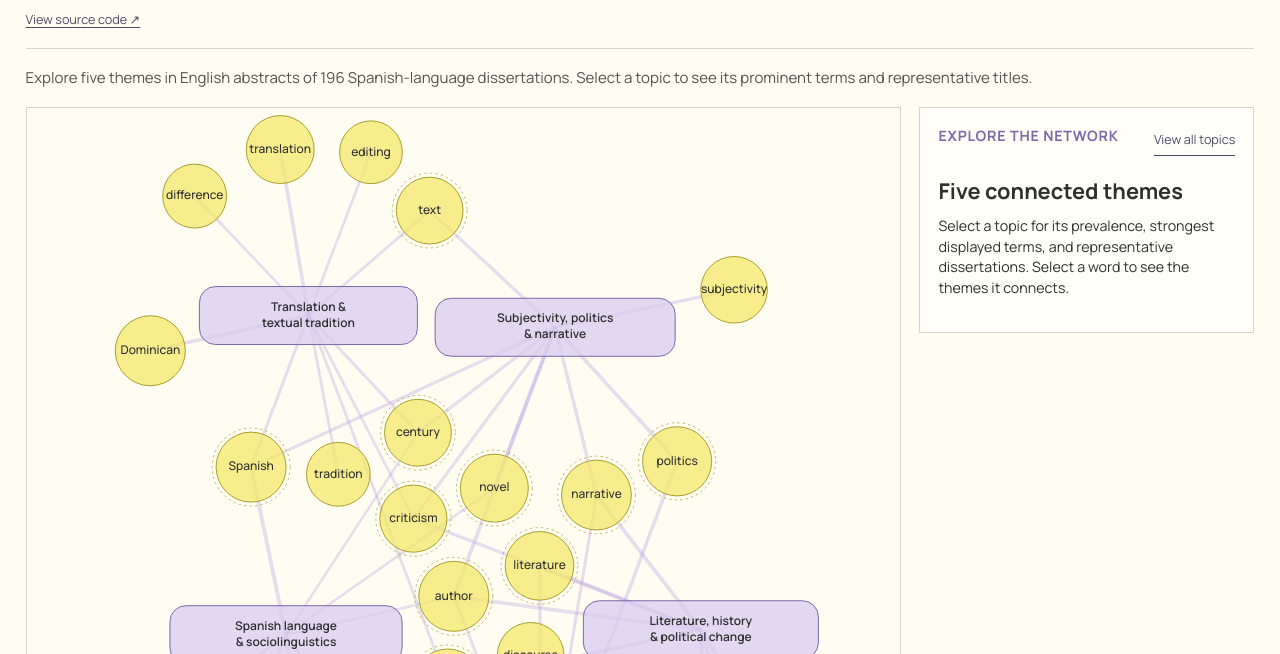
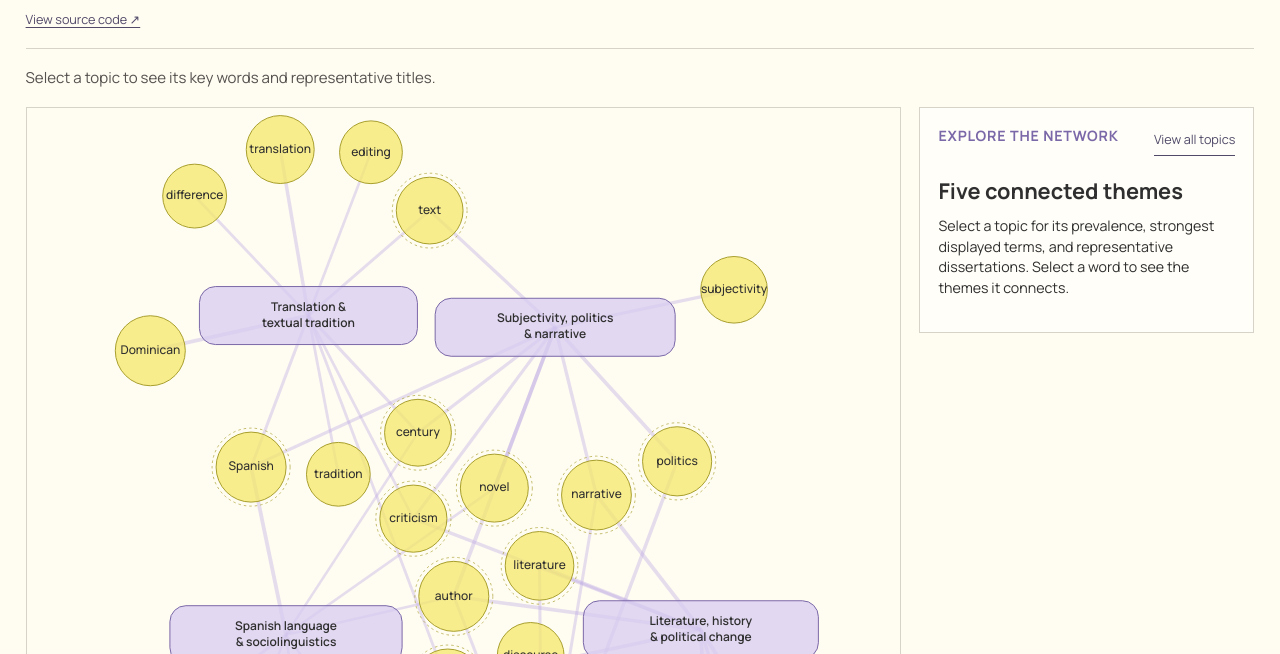
Before and after one commit to Boryanata/topic-network-interactive, a plain HTML site: page index.html in a window 1280 px wide. Shown: the part 146-800 px from the top of the page. Drawn offline with Linux system fonts and the light colour scheme.

Commit message:
Shorten topic network instruction

```diff
--- a/index.html
+++ b/index.html
@@ -20,7 +20,7 @@
         <a href="https://github.com/Boryanata/topic-network-interactive">View source code ↗</a>
       </nav>
     </header>
-    <p class="instruction" id="network-instruction">Explore five themes in English abstracts of 196 Spanish-language dissertations. Select a topic to see its prominent terms and representative titles.</p>
+    <p class="instruction" id="network-instruction">Select a topic to see its key words and representative titles.</p>
     <div class="explorer-layout">
       <section class="network-area" aria-label="Interactive topic network">
         <svg id="topic-network" role="group" aria-label="Five themes from Spanish-language dissertations linked to their characteristic words" aria-describedby="network-instruction network-legend"></svg>
```
